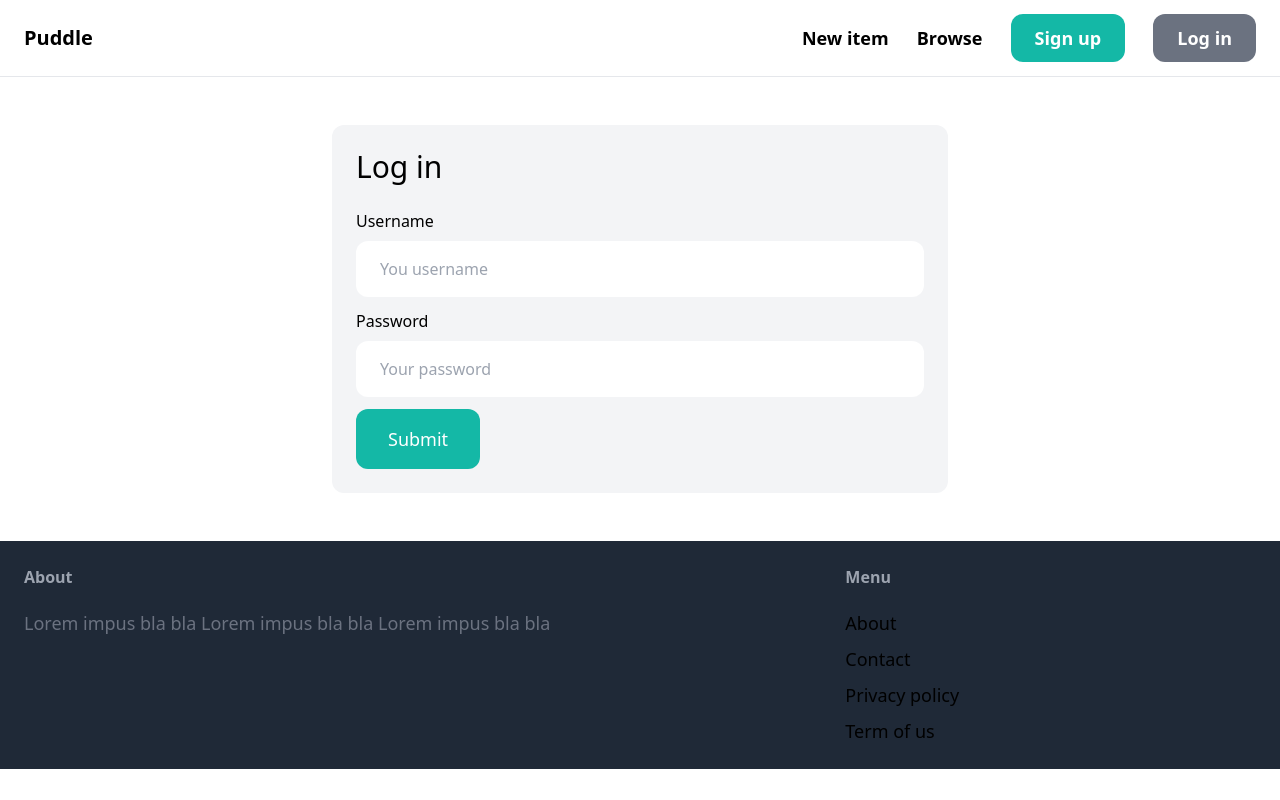
After one commit to spheleleMakau/Online-Market-Django-App, a Django app: page /login/ in a window 1280 px wide. The commit adds this page. Run offline with Django 5.2, Linux system fonts and the light colour scheme; some libraries are stand-ins or nearby versions.

Commit message:
fixed the signup

```diff
--- a/puddle/core/forms.py
+++ b/puddle/core/forms.py
@@ -1,7 +1,19 @@
 from django import forms
-from django.contrib.auth.forms import UserCreationForm
+from django.contrib.auth.forms import UserCreationForm, AuthenticationForm
 from django.contrib.auth.models import User
 
+
+class LoginForm(AuthenticationForm):
+    username = forms.CharField(widget=forms.TextInput(attrs={
+            'placeholder': 'You username',
+            'class': 'w-full py-4 px-6 rounded-xl'
+        }))
+
+    password = forms.CharField(widget=forms.PasswordInput(attrs={
+
+            'placeholder': 'Your password',
+             'class': 'w-full py-4 px-6 rounded-xl'
+        }))
 
 
 class SignupForm(UserCreationForm):
--- a/puddle/core/urls.py
+++ b/puddle/core/urls.py
@@ -1,11 +1,14 @@
 from django.urls import path
+from django.contrib.auth import views as auth_views
 
 from . import views
+from . forms import LoginForm
 
 app_name = 'core'
 
 urlpatterns = [
       path('',views.index, name="index"),
       path('contact/', views.contact, name="contact"),
-      path('singup/', views.singup, name='signup'),
+      path('signup/', views.singup, name='signup'),
+      path('login/', auth_views.LoginView.as_view(template_name='core/login.html',authentication_form=LoginForm),name='login')
 ]
--- a/puddle/core/views.py
+++ b/puddle/core/views.py
@@ -29,5 +29,6 @@ def singup(request):
         form = SignupForm()
     return render(request,'core/signup.html',
                   {
-                      'form':form
+                      'form':form,
+                      'title':'New item'
                   })
--- a/puddle/item/urls.py
+++ b/puddle/item/urls.py
@@ -4,6 +4,8 @@ from . import views
 app_name = 'item'
 
 urlpatterns = [
+    # path('new/', views.new, name='new'),
 
     path('<int:pk>/', views.details, name='detail'),
+
 ]
--- a/puddle/puddle/settings.py
+++ b/puddle/puddle/settings.py
@@ -27,6 +27,9 @@ SECRET_KEY = 'django-insecure-u#qh2s1(1&(*n&r5zif)pom62%0l4%u_5q75#1by0i1w3^fb84
 DEBUG = True
 
 ALLOWED_HOSTS = []
+LOGIN_URL = '/login'
+LOGIN_REDIRECT_URL ='/'
+LOGOUT_REDIRECT_URL ='/'
 
 
 # Application definition
--- a/puddle/templates/core/base.html
+++ b/puddle/templates/core/base.html
@@ -17,8 +17,19 @@
             <a href="#" class="text-lg font-semibold hover:text-gray-500">New item</a>
             <a href="#" class="text-lg font-semibold hover:text-gray-500">Browse</a>
 
-            <a href="{% url 'core:signup' %}" class="px-6 py-3 text-lg font-semibold bg-teal-500 text-white rounded-xl hover:bg-teal-700">Sign up</a>
-            <a href="#" class="px-6 py-3 text-lg font-semibold bg-gray-500 text-white rounded-xl hover:bg-gray-700">Log in</a>
+
+            {% if request.user.is_authenticated %}
+             <a href="#" class="px-6 py-3 text-lg font-semibold bg-teal-500 text-white rounded-xl hover:bg-teal-700">inbox</a>
+            <a href="#" class="px-6 py-3 text-lg font-semibold bg-gray-500 text-white rounded-xl hover:bg-gray-700">Dashboard</a>
+
+            {% else %}
+
+                <a href="{% url 'core:signup' %}" class="px-6 py-3 text-lg font-semibold bg-teal-500 text-white rounded-xl hover:bg-teal-700">Sign up</a>
+                <a href="{% url 'core:login' %}" class="px-6 py-3 text-lg font-semibold bg-gray-500 text-white rounded-xl hover:bg-gray-700">Log in</a>
+            {% endif %}
+
+
+
         </div>
     </nav>
     <div class="px-6 py-6">
--- /dev/null
+++ b/puddle/templates/core/login.html
@@ -0,0 +1,37 @@
+
+{% extends "core/base.html" %}
+
+{% block title %}Log in{% endblock  %}
+{% block content %}
+    <div class="w-1/2 my-6 mx-auto p-6 bg-gray-100 rounded-xl">
+        <h1 class="mb-6 text-3xl">Log in</h1>
+
+        <form method="post" action=".">
+            {%csrf_token%}
+
+            <div class="mb-3">
+                <label class="inline-block mb-2">Username</label><br>
+                {{ form.username }}
+            </div>
+
+            <div class="mb-3">
+                <label class="inline-block mb-2">Password</label><br>
+                {{ form.password }}
+            </div>
+
+
+            {% if form.errors or form.non_field_errors%}
+            <div class="mb-3 p-6 bg-red-100 rounded-xl">
+                {% for field in form%}
+                    {{field.errors}}
+                {% endfor %}
+
+                {{form.non_field_errors}}
+
+            </div>
+            {% endif %}
+
+
+            <button class="py-4 px-8 text-lg bg-teal-500 hover:bg-teal-700 rounded-xl text-white">Submit</button>
+    </div>
+{% endblock  %}
```
Also changed, not shown: puddle/item/forms.py (added, +8 -0 lines), puddle/item/views.py (+10 -0 lines), puddle/templates/item/form.html (added, +30 -0 lines), puddle/db.sqlite3, puddle/media/item_images/338932395_1277399186468521_1687882315274437987_n.jpg (added).
